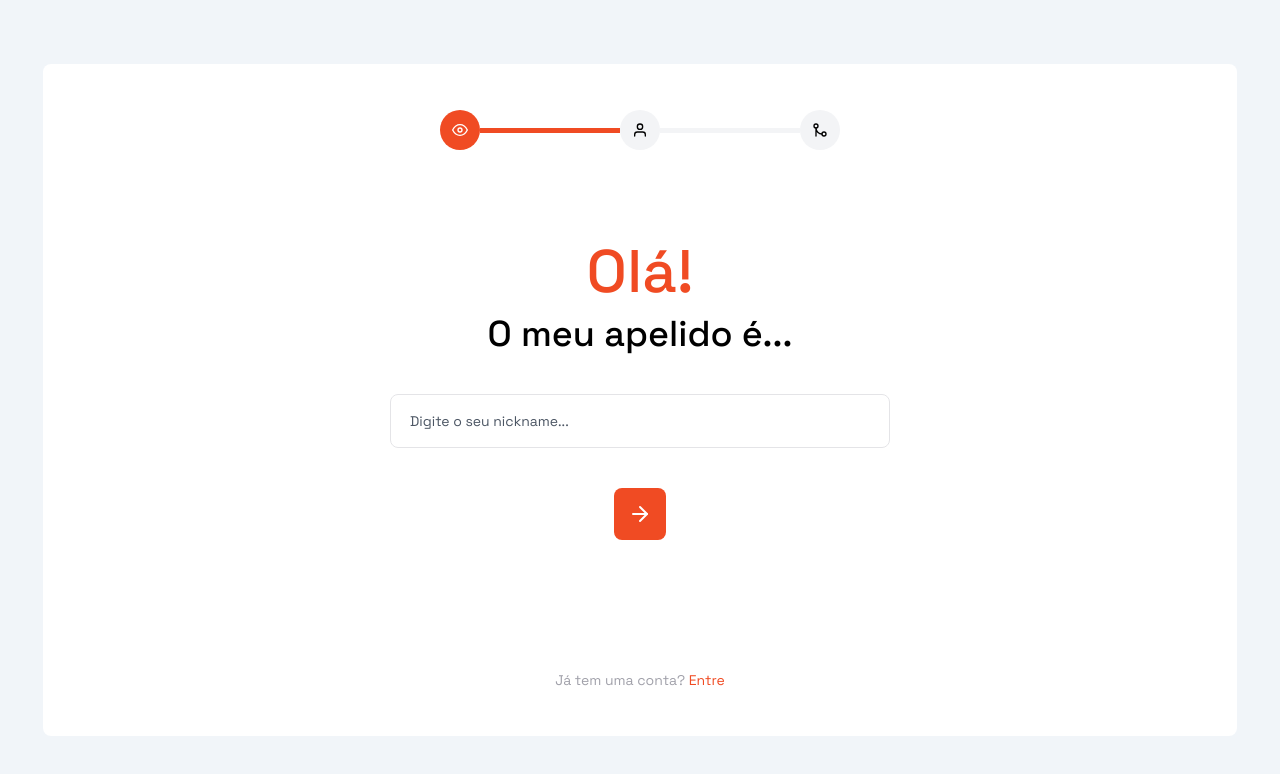
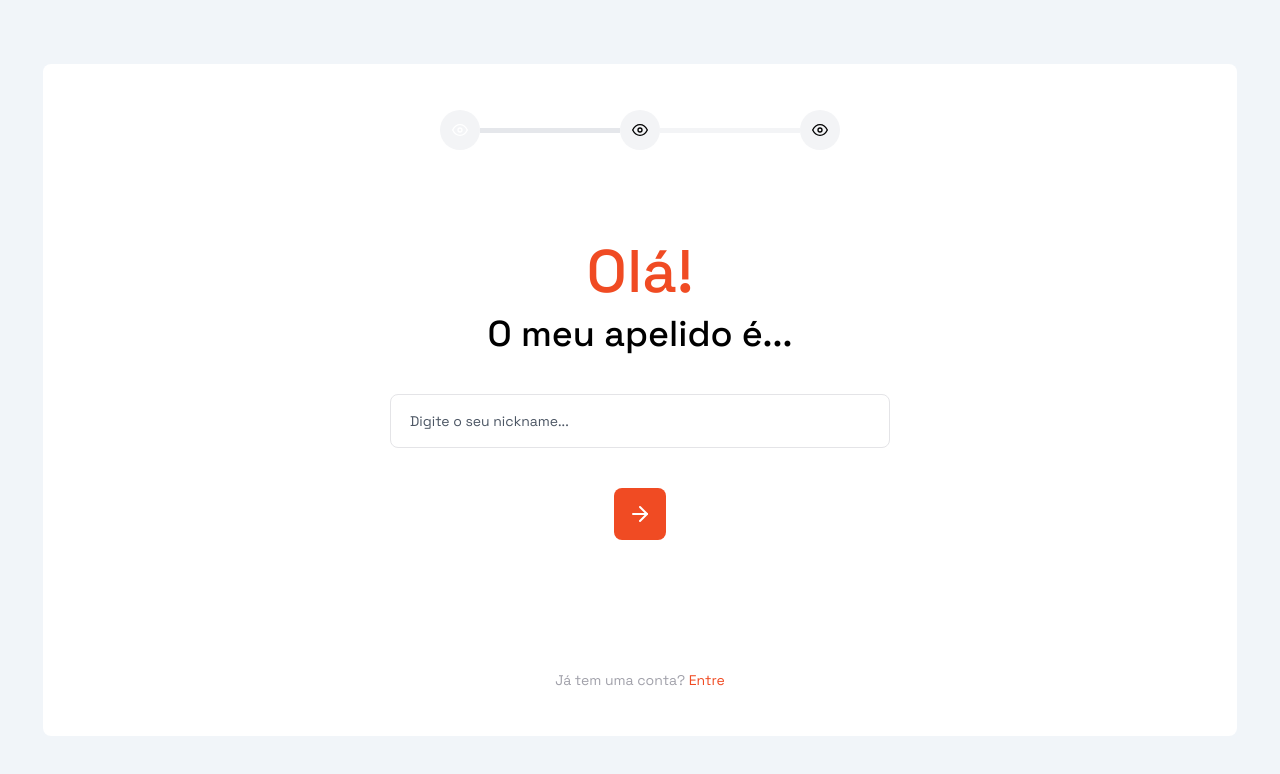
Before and after one commit to felipeboni/wild, a Next.js app: page /account/register in a window 1280 px wide. Shown: the top 774 px of the page. Built offline with nearby package versions, Linux system fonts and the light colour scheme.

Commit message:
feat: created stepper on register

```diff
--- a/pages/account/register.jsx
+++ b/pages/account/register.jsx
@@ -44,19 +44,39 @@ function Register() {
     <Layout direction="col">
       <div className="w-full max-w-[400px] mx-auto">
         <ol className="flex items-center w-full">
-          <li className="flex w-full items-center text-primary-600 after:content-[''] after:w-full after:h-1 after:border-b after:border-primary-100 after:border-4 after:inline-block">
-            <span className="flex items-center justify-center w-10 h-10 bg-primary-100 rounded-full shrink-0">
+          <li
+            className={`flex w-full items-center after:content-[''] after:w-full after:h-1 after:border-b after:border-4 after:inline-block peer ${`${ step >= 1 && "active"}`}`}
+          >
+            <span
+              className="flex items-center justify-center w-10 h-10 rounded-full shrink-0 bg-gray-100 peer-[.active]:hidden"
+            >
               <Eye color="white" size={16} />
             </span>
           </li>
-          <li className="flex w-full items-center after:content-[''] after:w-full after:h-1 after:border-b after:border-gray-100 after:border-4 after:inline-block">
-            <span className="flex items-center justify-center w-10 h-10 bg-gray-100 rounded-full shrink-0">
-              <User size={16} />
+
+          <li
+            className={`flex w-full items-center after:content-[''] after:w-full after:h-1 after:border-b after:border-4 after:inline-block ${
+              step >= 2
+                ? "text-primary-600 after:border-primary-100"
+                : "after:border-gray-100"
+            }`}
+          >
+            <span
+              className={`flex items-center justify-center w-10 h-10 rounded-full shrink-0 ${
+                step >= 2 ? "bg-primary-100" : "bg-gray-100"
+              }`}
+            >
+              <Eye color={`${step >= 2 ? "white" : "black"}`} size={16} />
             </span>
           </li>
+
           <li className="flex items-center">
-            <span className="flex items-center justify-center w-10 h-10 bg-gray-100 rounded-full shrink-0">
-              <GitMerge size={16} />
+            <span
+              className={`flex items-center justify-center w-10 h-10 rounded-full shrink-0 ${
+                step === 3 ? "bg-primary-100" : "bg-gray-100"
+              }`}
+            >
+              <Eye color={`${step >= 3 ? "white" : "black"}`} size={16} />
             </span>
           </li>
         </ol>
@@ -68,9 +88,13 @@ function Register() {
             <motion.div
               className="w-full max-w-[500px] mx-auto text-center flex flex-col gap-10"
               key="1"
-              initial={{ x: "-100%", opacity: 0 }}
+              initial={{ x: 0, opacity: 0 }}
               animate={{ x: 0, opacity: 1 }}
-              exit={{ x: "100%", opacity: 0 }}
+              exit={{ x: "-3vw", opacity: 0 }}
+              transition={{
+                x: { duration: 0.3 },
+                default: { ease: "linear" },
+              }}
             >
               <div>
                 <h3 className="text-6xl font-medium text-primary-500 mb-3">
@@ -113,9 +137,13 @@ function Register() {
             <motion.div
               className="w-full max-w-[500px] mx-auto text-center flex flex-col gap-10"
               key="2"
-              initial={{ x: "-100%", opacity: 0 }}
+              initial={{ x: "3vw", opacity: 0 }}
               animate={{ x: 0, opacity: 1 }}
-              exit={{ x: "100%", opacity: 0 }}
+              exit={{ x: "-3vw", opacity: 0 }}
+              transition={{
+                x: { duration: 0.3 },
+                default: { ease: "linear" },
+              }}
             >
               <div>step 2</div>
 
@@ -133,9 +161,13 @@ function Register() {
             <motion.div
               className="w-full max-w-[500px] mx-auto text-center flex flex-col gap-10"
               key="3"
-              initial={{ x: "-100%", opacity: 0 }}
+              initial={{ x: "3vw", opacity: 0 }}
               animate={{ x: 0, opacity: 1 }}
-              exit={{ x: "100%", opacity: 0 }}
+              exit={{ x: "-3vw", opacity: 0 }}
+              transition={{
+                x: { duration: 0.3 },
+                default: { ease: "linear" },
+              }}
             >
               <div>step 3</div>
               <button
--- a/styles/globals.css
+++ b/styles/globals.css
@@ -48,4 +48,9 @@
     @apply border-red-600;
   }
 
+  .step.active {
+    @apply text-primary-600;
+    @apply after:border-primary-100;
+  }
+
 }
```
